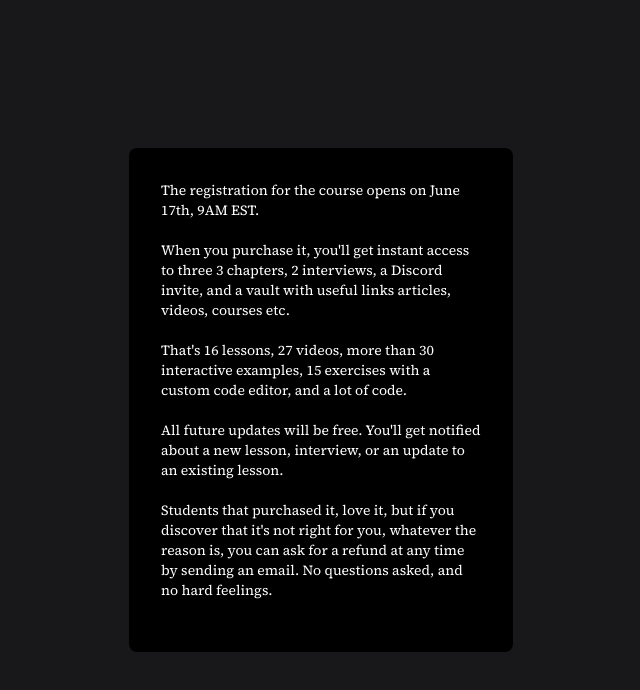
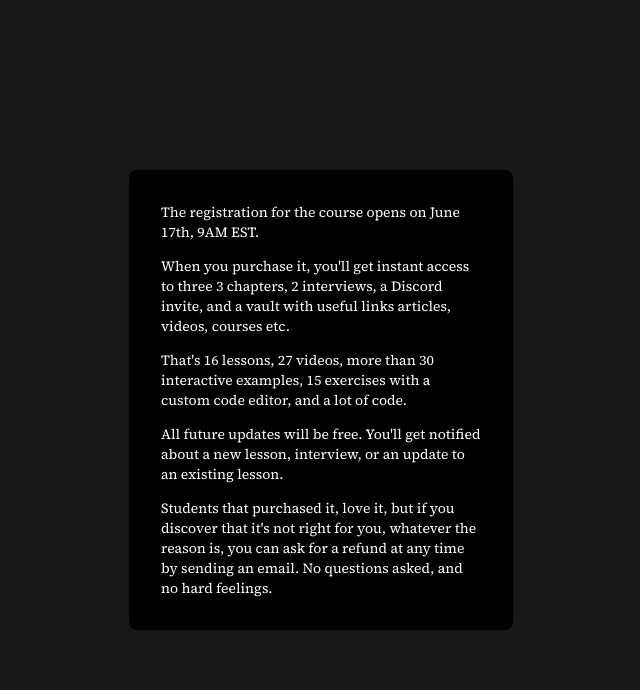
Before and after one commit to nirnejak/interactive-components, a Next.js app: page /gradual-content-loading in a window 1280 px wide. Shown: the top 690 px of the page, without its empty margins (319-959 px from the left). Built offline with nearby package versions, Linux system fonts and the light colour scheme.

Commit message:
GradualContentLoading content gap issue fixed

```diff
--- a/components/GradualContentLoading.tsx
+++ b/components/GradualContentLoading.tsx
@@ -6,7 +6,7 @@ import { motion } from "framer-motion"
 const GradualContentLoading: React.FC = () => {
   return (
     <div className="flex flex-col items-center justify-center gap-6 text-white">
-      <div className="grid min-h-64 w-96 place-content-center rounded-lg bg-black p-8">
+      <div className="flex min-h-64 w-96 flex-col gap-3.5 rounded-lg bg-black p-8">
         {COPY.map((copy, index) => (
           <motion.p
             initial={{ opacity: 0, translateY: 10 }}
@@ -17,7 +17,7 @@ const GradualContentLoading: React.FC = () => {
               bounce: 0,
             }}
             key={copy}
-            className="mb-5 font-serif text-sm font-normal"
+            className="font-serif text-sm font-normal"
           >
             {copy}
           </motion.p>
```
